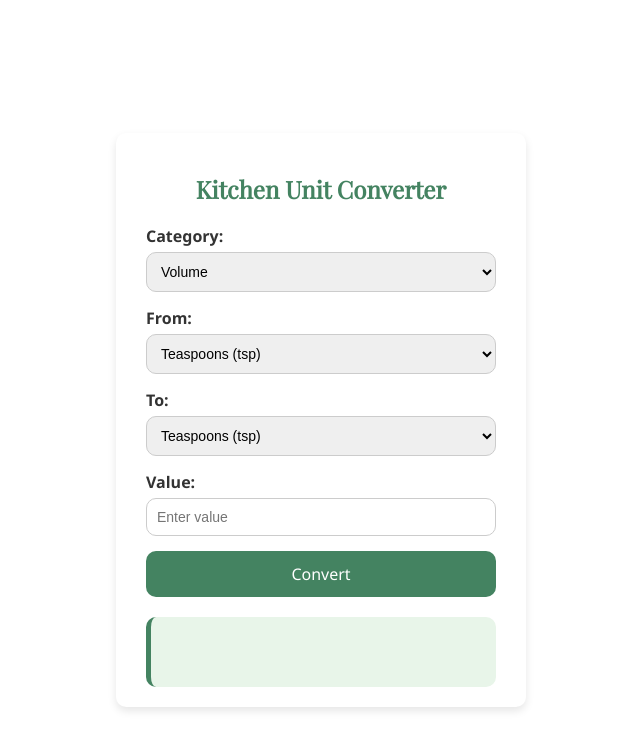
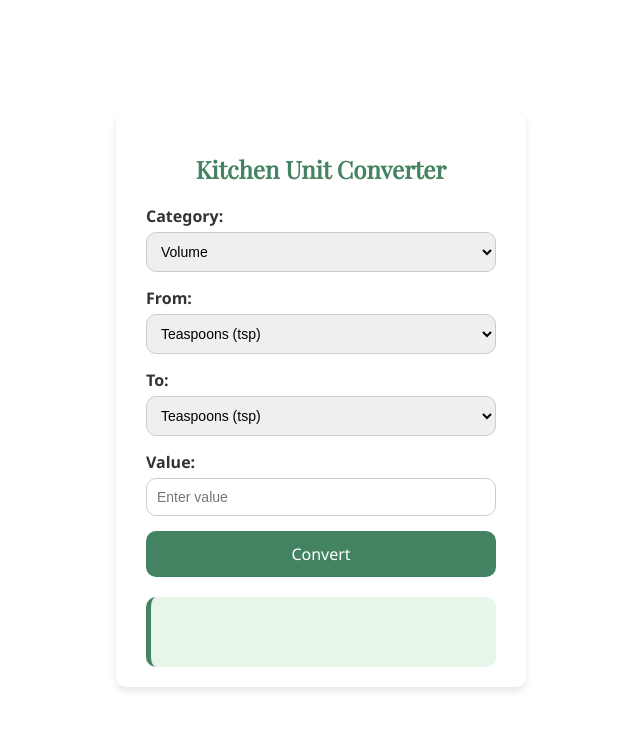
Before and after one commit to Jazzgrl101/Notion-stuff, a plain HTML site: page Kitchenconverter.html in a window 1280 px wide. Shown: the whole page, without its empty margins (319-959 px from the left). Drawn offline with nearby package versions, Linux system fonts and the light colour scheme.

Commit message:
Update Kitchenconverter.html

```diff
--- a/Kitchenconverter.html
+++ b/Kitchenconverter.html
@@ -27,7 +27,7 @@
             display: flex;
             justify-content: center;
             align-items: center;
-            height: 105vh;
+            height: 100vh;
             margin: 0;
             /* Removed background-image for a clean white background */
         }
```
